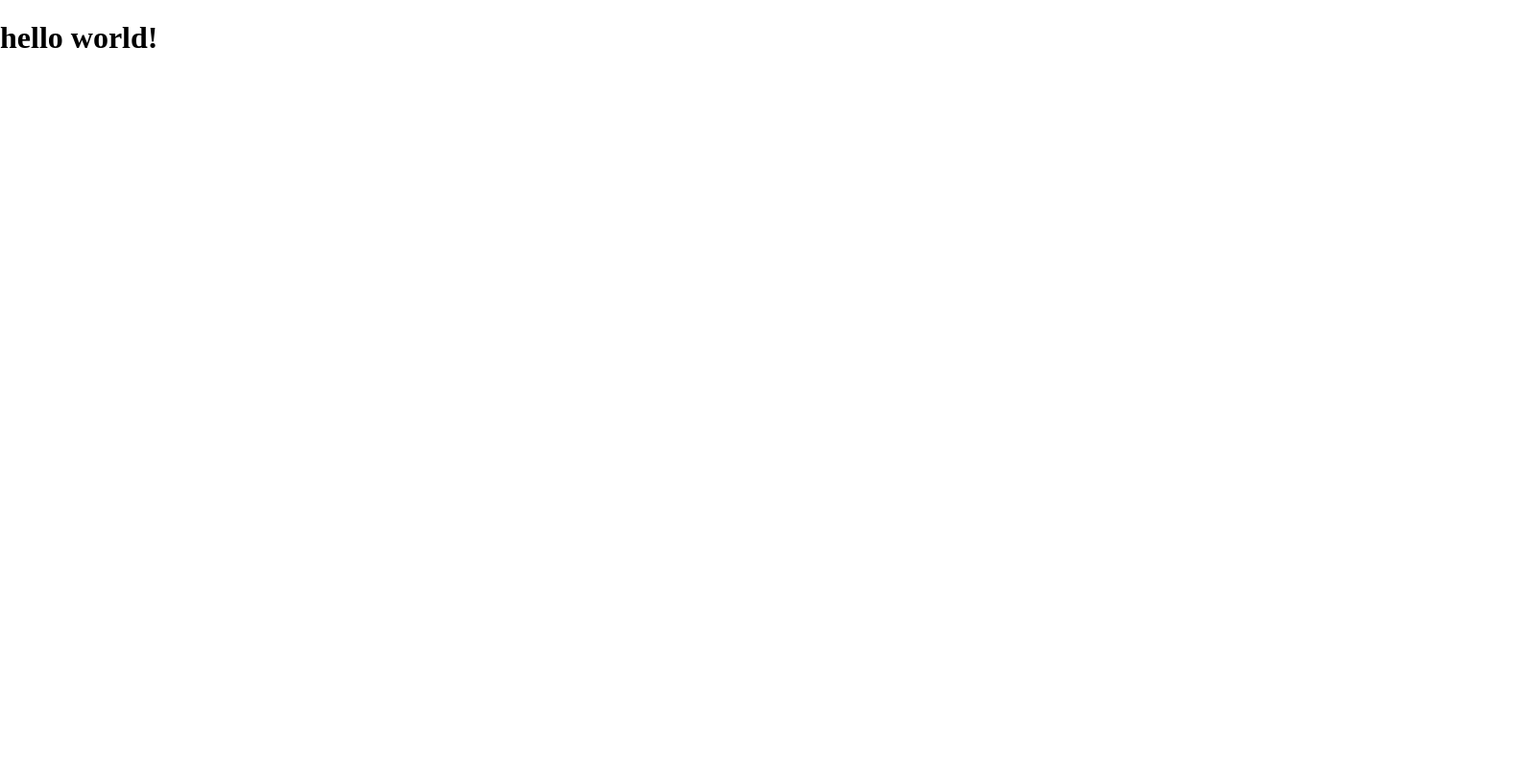
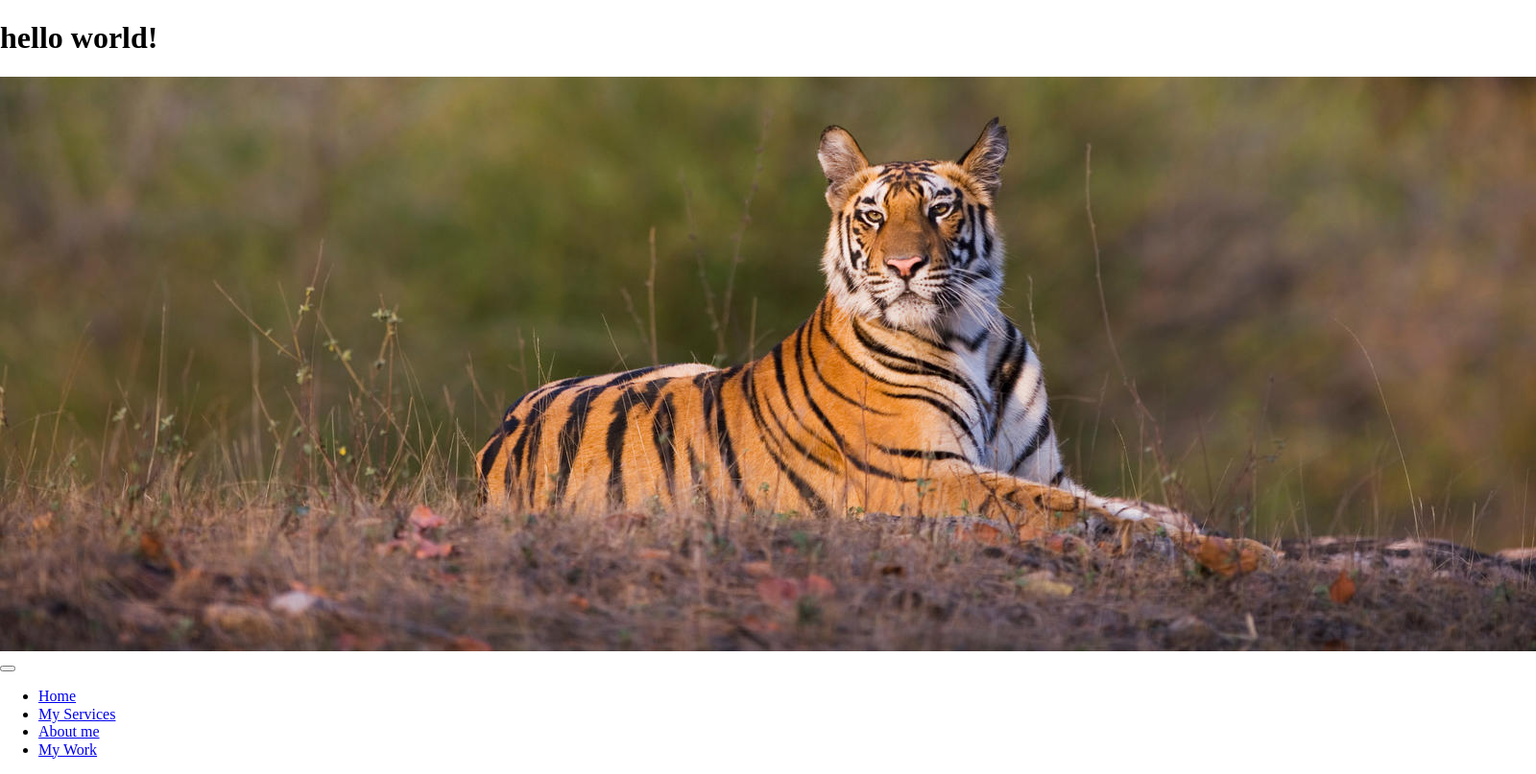
Before and after one commit to Daniel-Salas481/portfolio-website, a plain HTML site: page index.html in a window 1280 px wide. Shown: the whole page at 96% size, 1600 px wide, since content can reach past the window. Drawn offline with nearby package versions, Linux system fonts and the light colour scheme.

Commit message:
Added header

```diff
--- a/index.html
+++ b/index.html
@@ -6,13 +6,28 @@
 
         <title>Daniel Salas</title>
         <link rel="stylesheet" href="https://cdnjs.cloudflare.com/ajax/libs/normalize/7.0.0/normalize.min.css">
+        <link rel="stylesheet" href="https://cdnjs.cloudflare.com/ajax/libs/font-awesome/5.11.2/css/all.css" integrity="sha256-46qynGAkLSFpVbEBog43gvNhfr0j+BmXdxFgVK/Kvc=" crossorigin="anonymous" />
+        <h1>hello world!</h1>
 
-        <h1>hello world!</h1>
         </meta>
     </head>
 
     <body>
-
+        <div class="logo">
+            <img src="img/tiger.jpg" alt="">
+            </div>
+            <button class="nav-toggle" aria-label="toggle navigation">
+                <span class="">
+            </span>
+            </button>
+            <nav class="nav">
+                <ul class="nav_list">
+                    <li class="nav_item"><a href="#" class="nav__link">Home</a></li>
+                    <li class="nav_item"><a href="#" class="nav__link">My Services</a></li>
+                    <li class="nav_item"><a href="#" class="nav__link">About me</a></li>
+                    <li class="nav_item"><a href="#" class="nav__link">My Work</a></li>
+                    </ul>
+            </nav>
     </body>
 
 
```
Also changed, not shown: img/tiger.jpg (added), 1 other file.
